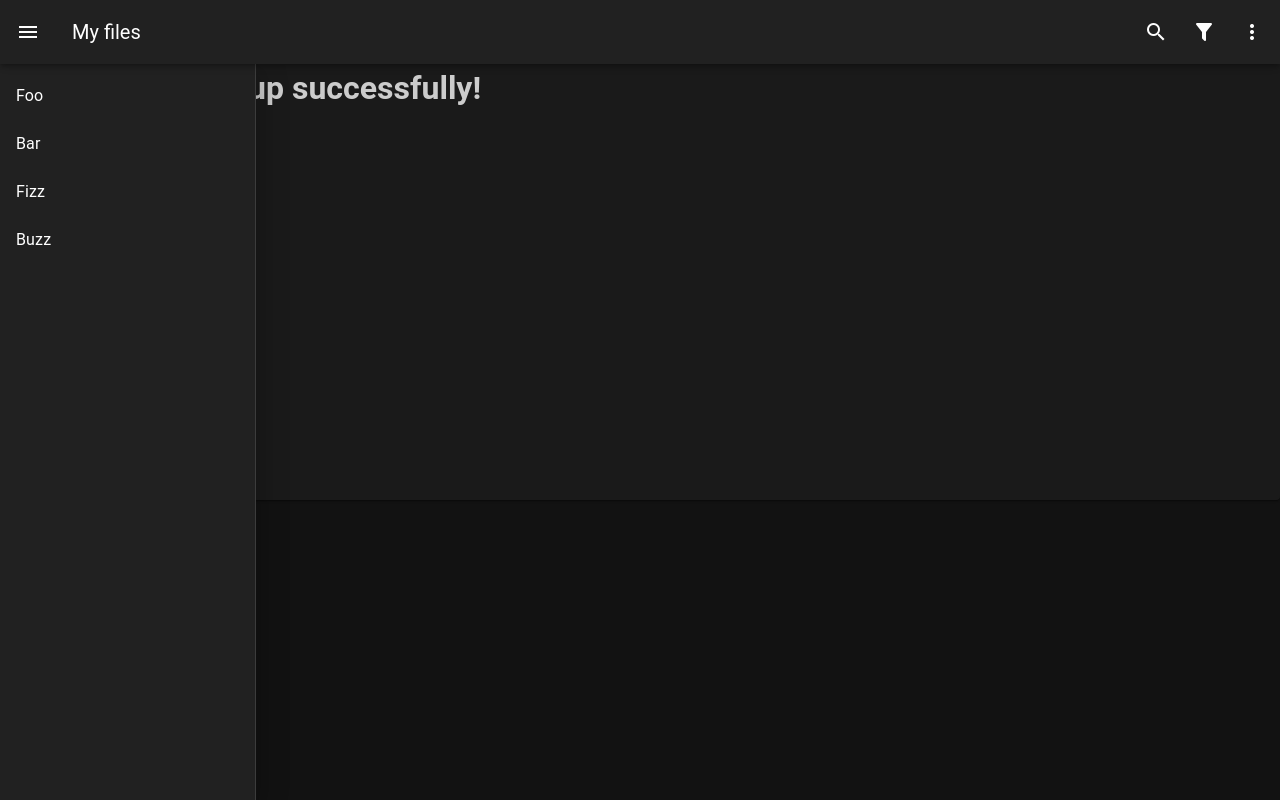
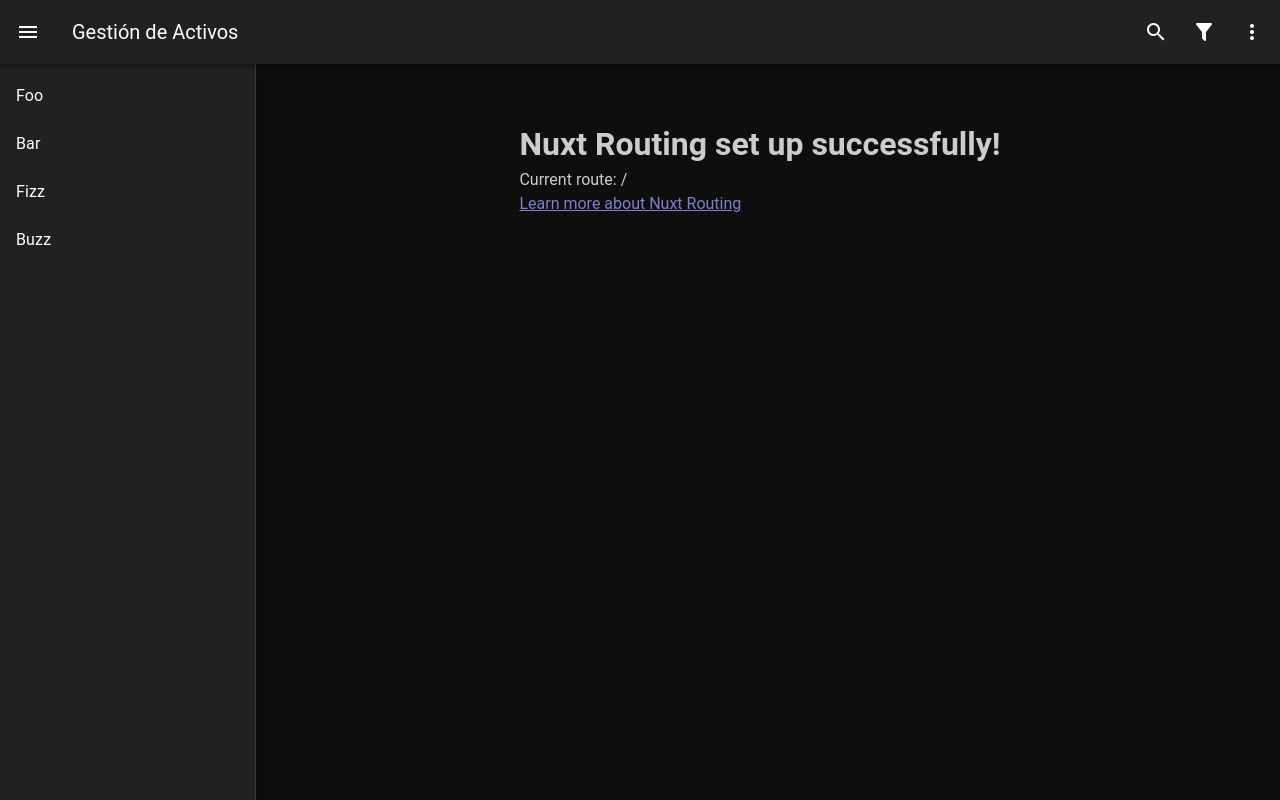
Before and after one commit to emartinez-hub/gestion-activos, a Nuxt app: page / in a window 1280 px wide. Built offline with nearby package versions, Linux system fonts and the light colour scheme.

Commit message:
style: some improvements in layout

```diff
--- a/layouts/default.vue
+++ b/layouts/default.vue
@@ -1,5 +1,4 @@
 <template>
-  <v-card>
   <v-layout>
     <v-app-bar>
       <v-app-bar-nav-icon
@@ -7,13 +6,12 @@
         @click.stop="drawer = !drawer"
       ></v-app-bar-nav-icon>
 
-        <v-toolbar-title>My files</v-toolbar-title>
+      <v-toolbar-title>Gestión de Activos</v-toolbar-title>
 
       <v-spacer></v-spacer>
 
       <template v-if="$vuetify.display.mdAndUp">
         <v-btn icon="mdi-magnify" variant="text"></v-btn>
-
         <v-btn icon="mdi-filter" variant="text"></v-btn>
       </template>
 
@@ -24,18 +22,20 @@
       v-model="drawer"
       :location="$vuetify.display.mobile ? 'bottom' : undefined"
       temporary
+      class="push"
     >
       <v-list :items="items"></v-list>
     </v-navigation-drawer>
 
-      <v-main style="height: 500px">
+    <v-main :class="{ 'shifted-main': drawer }" class="d-flex justify-center mt-15 pt-15 px-3" style="height: 500px">
       <slot />
     </v-main>
   </v-layout>
-  </v-card>
 </template>
 
 <script lang="ts" setup>
+import { ref, watch } from 'vue';
+
 const drawer = ref(true);
 const group = ref(null);
 const items = ref([
@@ -49,3 +49,19 @@
   drawer.value = false;
 });
 </script>
+
+<style scoped>
+.push {
+  position: fixed;
+  top: 0;
+  left: 0;
+  height: 100vh;
+  width: 240px;
+  transition: transform 0.3s ease;
+}
+
+.shifted-main {
+  margin-left: 240px;
+  transition: margin-left 0.3s ease;
+}
+</style>
```
Lines whose indentation alone changed are shown as unchanged.
